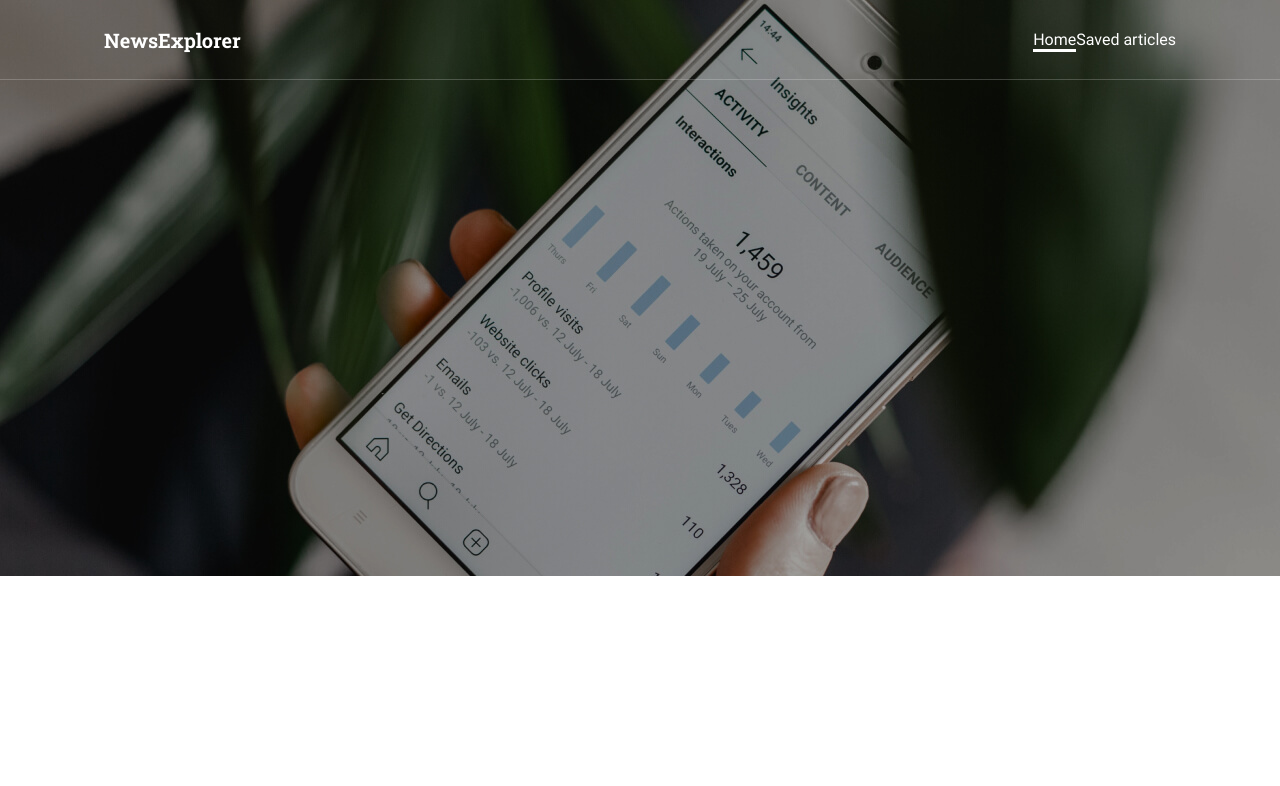
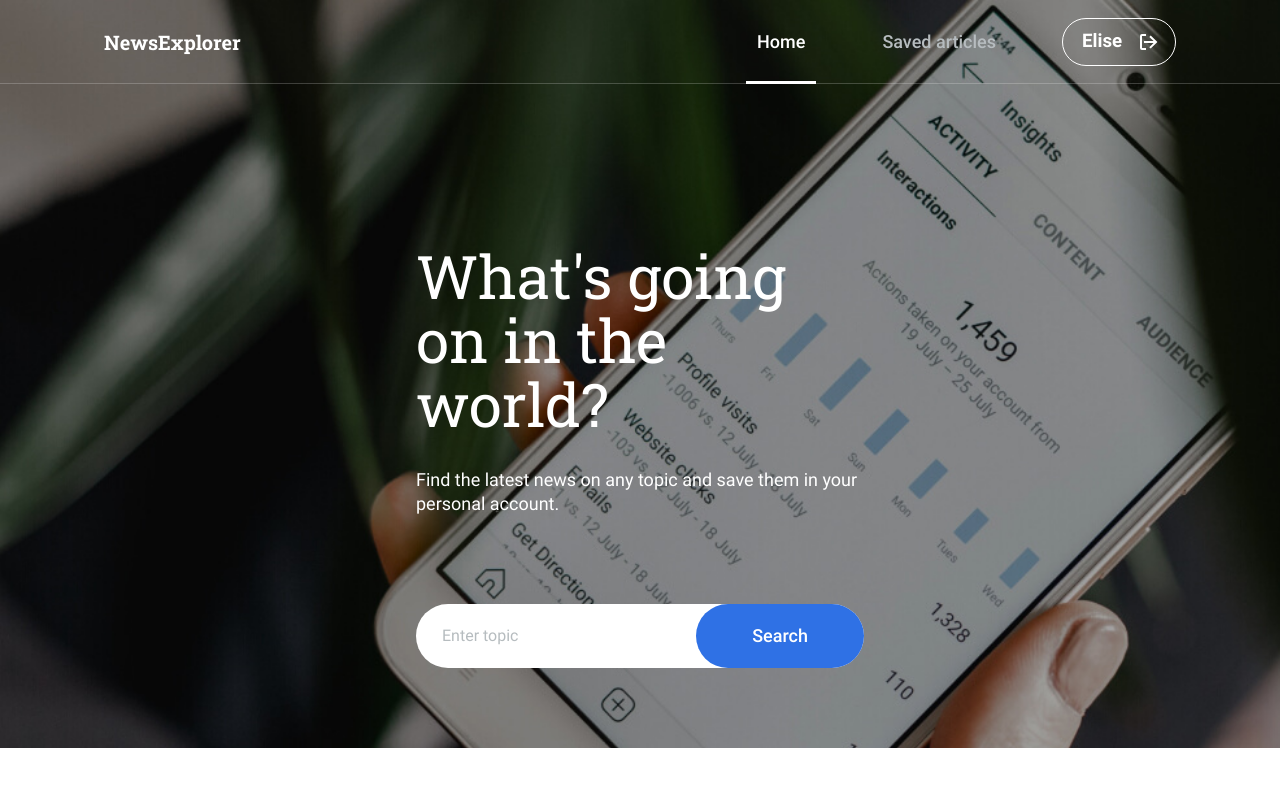
Before and after one commit to AmyRayDroui/news-explorer-frontend, a React (Create React App) app: page / in a window 1280 px wide. Shown: the top 786 px of the page. Built offline with nearby package versions, Linux system fonts and the light colour scheme.

Commit message:
Add full header markup

```diff
--- a/src/components/App/App.js
+++ b/src/components/App/App.js
@@ -6,8 +6,9 @@ import Main from '../Main/Main';
 function App() {
   return (
     <div className="page">
-      <Header></Header>
-      <Main></Main>
+      <Main>
+
+      </Main>
 
     </div>
   );
--- a/src/components/Header/Header.css
+++ b/src/components/Header/Header.css
@@ -2,5 +2,27 @@
     min-height: 576px;
     background-image: url(../../images/search-form_background.jpg);
     background-size: cover;
-    color: white
+    color: white;
 }
+
+.header__container {
+    padding: 160px 416px 80px;
+}
+
+.header__title {
+    font-family: 'Roboto Slab';
+    font-style: normal;
+    font-weight: 400;
+    font-size: 60px;
+    line-height: 1.066;
+    margin: 0;
+}
+
+.header__text {
+    font-family: 'Roboto';
+    font-style: normal;
+    font-weight: 400;
+    font-size: 18px;
+    line-height: 1.33;
+    margin: 32px 0 88px;
+}
--- a/src/components/Header/Header.js
+++ b/src/components/Header/Header.js
@@ -6,7 +6,11 @@ function Header() {
     return (
       <header className="header">
         <Navigation />
-        <SearchForm></SearchForm>
+        <div className="header__container">
+          <h1 className="header__title">What's going on in the world?</h1>
+          <p className="header__text">Find the latest news on any topic and save them in your personal account.</p>
+          <SearchForm></SearchForm>
+        </div>
       </header>
     );
   }
--- a/src/components/Main/Main.js
+++ b/src/components/Main/Main.js
@@ -1,9 +1,10 @@
 import './Main.css';
+import Header from '../Header/Header';
 
 function Main() {
     return (
       <main className="main">
-
+        <Header></Header>
       </main>
     );
   }
--- a/src/components/Navigation/Navigation.css
+++ b/src/components/Navigation/Navigation.css
@@ -19,15 +19,71 @@
 
 .navigation__container {
     height: 100%;
+    display: flex;
+    align-items: center;
+    gap: 34px;
 }
 
 .navigation__link {
-    height: 100%;
-    color: white;
+    color: #B6BCBF;
     text-decoration: none;
     border: none;
+    font-family: 'Roboto';
+    font-style: normal;
+    font-weight: 500;
+    font-size: 18px;
+    line-height: 1.33;
+    padding: 0 11px;
+}
+
+.navigation__link_logged-in {
+    margin-right: 21px;
 }
 
 .navigation__link_active {
+    color: white;
+    padding-bottom: 27px;
+    padding-top: 30px;
     border-bottom: solid white 3px;
+    align-self: flex-end;
 }
+
+.navigation__button {
+    color: inherit;
+    background-color: transparent;
+    border: white 1px solid;
+    border-radius: 100px;
+}
+
+.navigation__button_type_exit {
+    display: flex;
+    align-items: center;
+    padding: 12px 17px 12px 19px;
+}
+
+.navigation__button_type_sign-in {
+    box-sizing: content-box;
+    min-width: 152px;
+    font-family: 'Roboto';
+    font-style: normal;
+    font-weight: 500;
+    font-size: 18px;
+    line-height: 1.33;
+    padding: 12px;
+}
+
+.navigation__exit-name {
+    margin: 0;
+    min-width: 56px;
+    text-align: left;
+}
+
+.navigation__exit-icon {
+    background-image: url(../../images/exit-white-icon.svg);
+    min-height: 16px;
+    min-width: 18px;
+    background-color: transparent;
+    background-repeat: no-repeat;
+    background-position: center;
+    margin-left: 2px;
+}
--- a/src/components/Navigation/Navigation.js
+++ b/src/components/Navigation/Navigation.js
@@ -7,8 +7,15 @@ function Navigation() {
       <div className="navigation page__wrapper">
           <h2 className='navigation__title'>NewsExplorer</h2>
           <nav className='navigation__container'>
-            <NavLink to='/' className="navigation__link" activeClassName="navigation__link_active">Home</NavLink>
-            { isLoggedIn && <NavLink to='/saved-news' className="navigation__link" activeClassName="navigation__link_active">Saved articles</NavLink>}
+            <NavLink exact to='/' className={ isLoggedIn ? "navigation__link navigation__link_logged-in" : "navigation__link" } activeClassName="navigation__link_active">Home</NavLink>
+            { isLoggedIn && <NavLink to='/saved-news' className="navigation__link navigation__link_logged-in" activeClassName="navigation__link_active">Saved articles</NavLink>}
+            { isLoggedIn ?
+              <button className="navigation__button navigation__button_type_exit">
+                <h3 className="navigation__exit-name">Elise</h3>
+                <div className='navigation__exit-icon'></div>
+              </button> :
+              <button className="navigation__button navigation__button_type_sign-in">Sign in</button>
+            }
           </nav>
       </div>
     );
--- a/src/components/SearchForm/SearchForm.css
+++ b/src/components/SearchForm/SearchForm.css
@@ -1,2 +1,43 @@
 .search-form {
+  width: 100%;
+  max-height: 64px;
+  display: flex;
+  justify-content: space-between;
+  align-items: center;
+  background-color: #fff;
+  border-radius: 100px;
+  font-family: 'Roboto';
+  font-style: normal;
 }
+
+.search-form__input {
+  width: 100%;
+  border: none;
+  font-weight: 400;
+  font-size: 16px;
+  line-height: 1.375;
+  margin: 21px 40px 21px 24px;
+}
+
+.search-form__button {
+  background-color: #2F71E5;
+  color: inherit;
+  border: none;
+  border-radius: 100px;
+  font-weight: 500;
+  font-size: 18px;
+  line-height: 1.33;
+  padding: 20px 56px;
+}
+
+.search-form__button:hover {
+  background-color: #347EFF;
+}
+
+.search-form__button:active {
+  background-color: #2A65CC;
+}
+
+::placeholder {
+  color: #B6BCBF;
+}
--- a/src/components/SearchForm/SearchForm.js
+++ b/src/components/SearchForm/SearchForm.js
@@ -3,7 +3,8 @@ import './SearchForm.css';
 function SearchForm() {
     return (
       <div className="search-form">
-
+          <input type='text' className="search-form__input" placeholder='Enter topic'></input>
+          <button className="search-form__button">Search</button>
       </div>
     );
   }
```
Also changed, not shown: src/images/exit-white-icon.svg (added).
